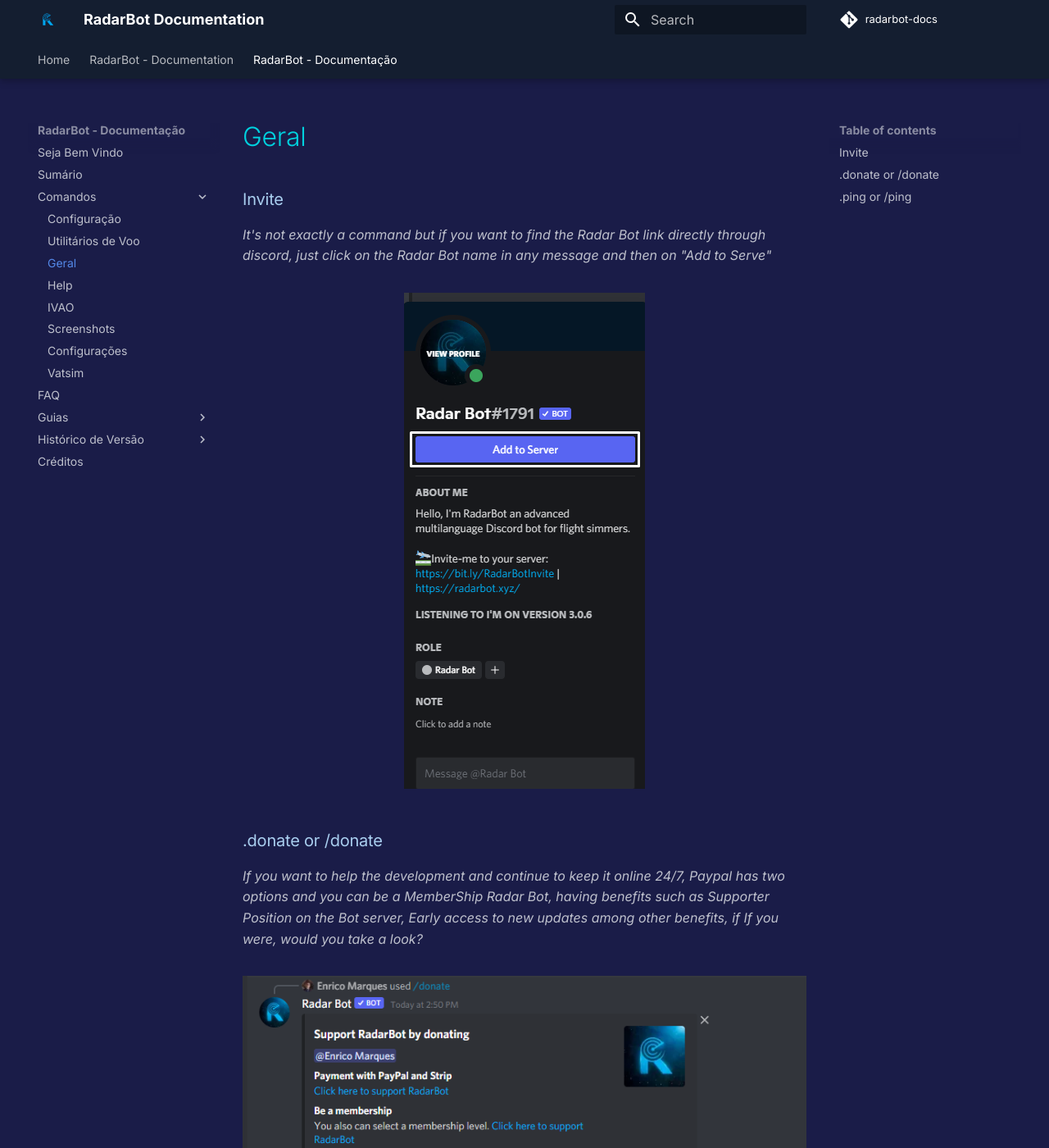
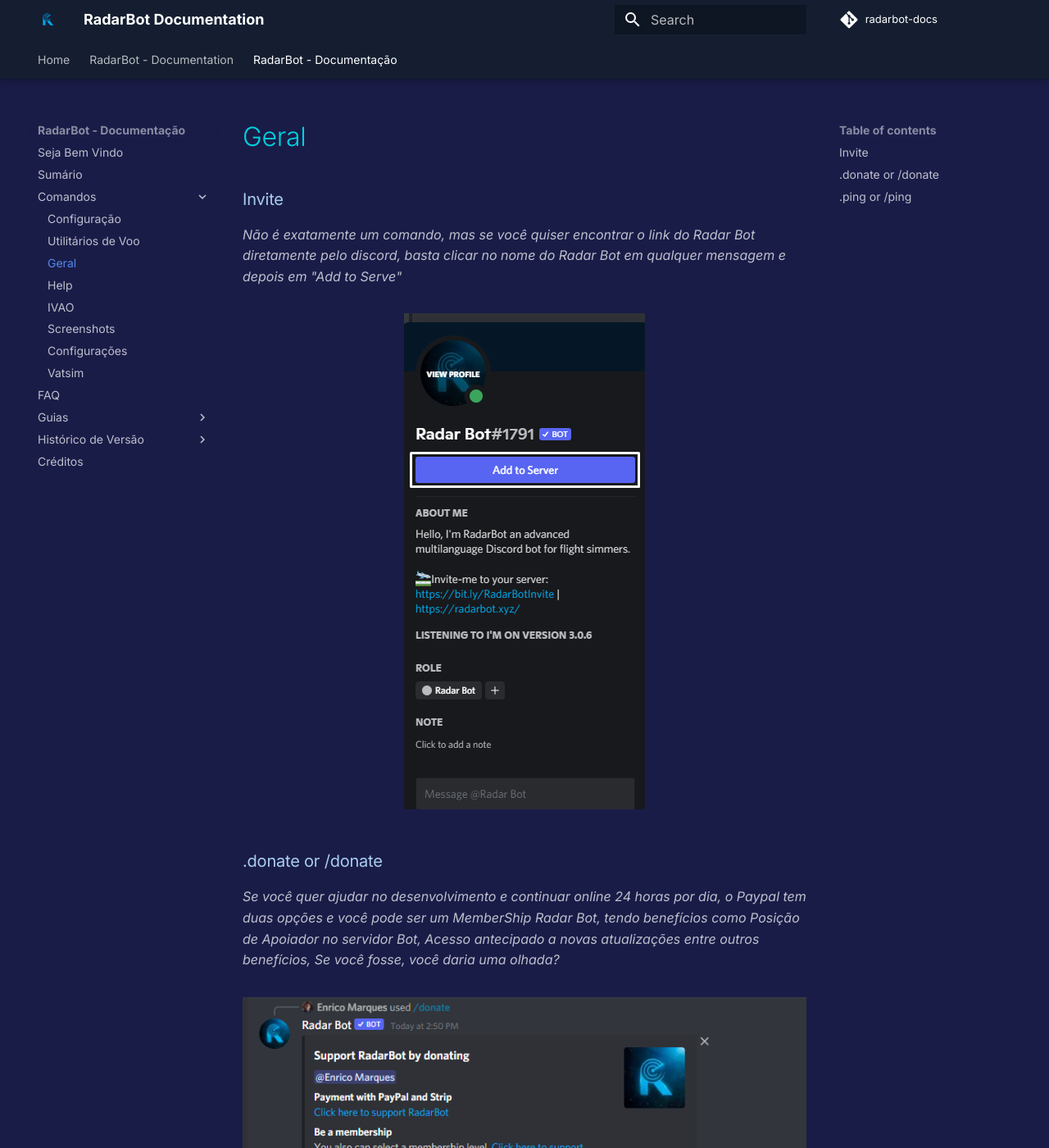
Before and after one commit to radarbot-team/radarbot-docs, an MkDocs documentation site: the page built from docs/radarbot-pt/commands/General.md, in a window 1280 px wide and 1400 px high. Shown: the whole window at 82% size. Built offline with MkDocs 1.6.1 and Material for MkDocs 9.7.7, drawn with Linux system fonts in a browser that asks for light colours; comment, search, counter and statistics services are not loaded; some of the changed text lies outside the part shown.

Commit message:
Finish Page geral(no images)

```diff
--- a/docs/radarbot-pt/commands/General.md
+++ b/docs/radarbot-pt/commands/General.md
@@ -3,7 +3,7 @@
 
 
 
-*It's not exactly a command but if you want to find the Radar Bot link directly through discord, just click on the Radar Bot name in any message and then on "Add to Serve"*
+*Não é exatamente um comando, mas se você quiser encontrar o link do Radar Bot diretamente pelo discord, basta clicar no nome do Radar Bot em qualquer mensagem e depois em "Add to Serve"*
 
 <figure markdown>
   ![Add to server](../../assets/images/add.png)
@@ -12,7 +12,7 @@
 
 ### .donate or /donate
 
-*If you want to help the development and continue to keep it online 24/7, Paypal has two options and you can be a MemberShip Radar Bot, having benefits such as Supporter Position on the Bot server, Early access to new updates among other benefits, if If you were, would you take a look?*
+*Se você quer ajudar no desenvolvimento e continuar online 24 horas por dia, o Paypal tem duas opções e você pode ser um MemberShip Radar Bot, tendo benefícios como Posição de Apoiador no servidor Bot, Acesso antecipado a novas atualizações entre outros benefícios, Se você fosse, você daria uma olhada?*
 <figure markdown>
 ![Donate](../../assets/images/donate.png)
 </figure>
@@ -20,7 +20,7 @@
 
 ### .ping or /ping
 
-*To know the quality of your internet directly on discord, use the Radar Bot ping command, it will inform your Ping in relation to the Gateway*
+*Para saber a qualidade da sua internet diretamente no discord, use o comando ping do Radar Bot, ele informará seu Ping em relação ao Gateway*
 <figure markdown>
 ![Ping](../../assets/images/ping.png)
 </figure>
```
